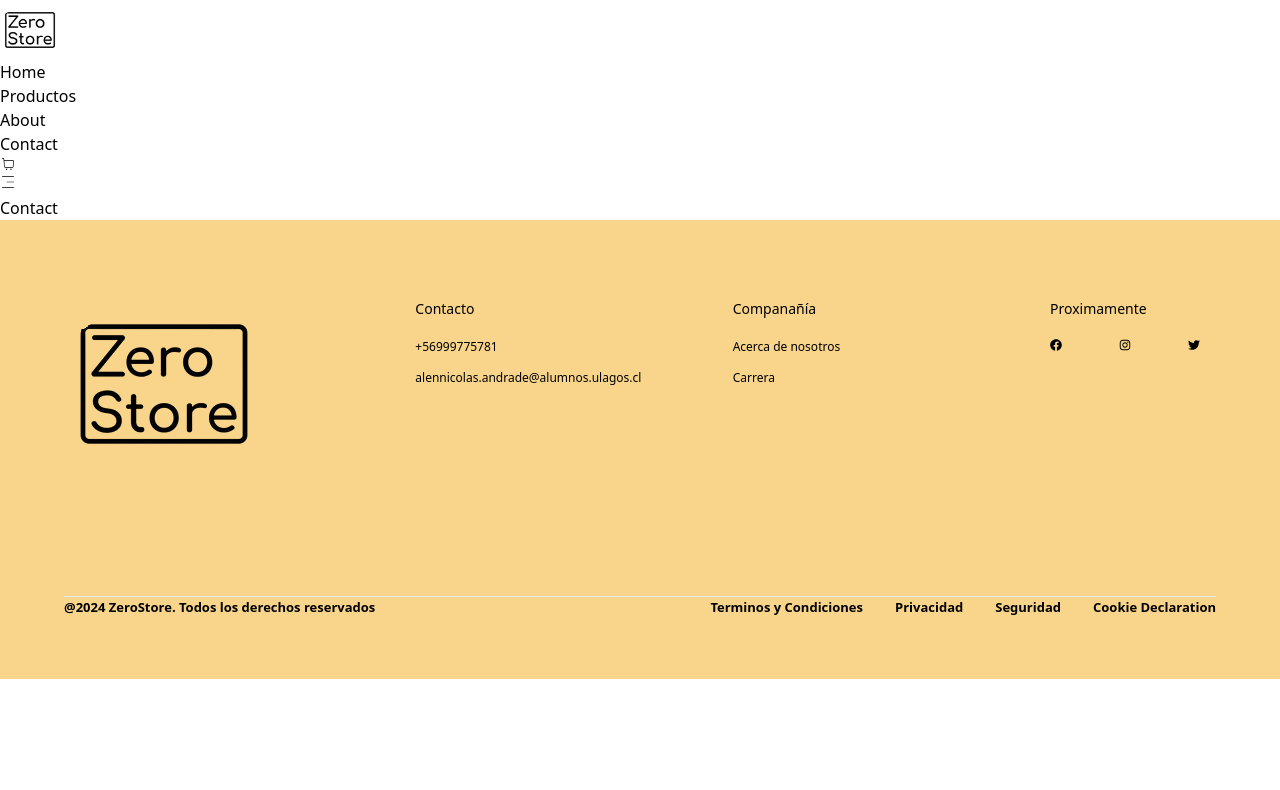
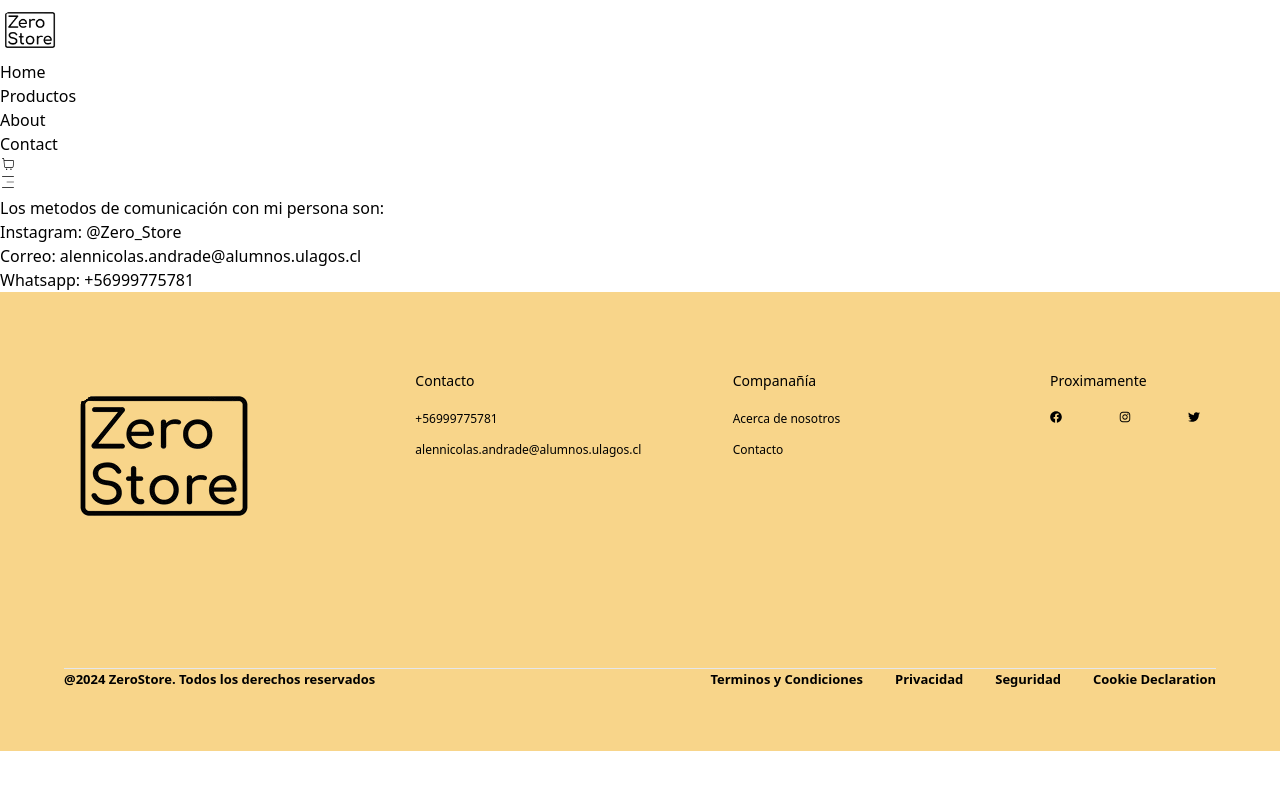
Before and after one commit to ZEROrtk/AlenAndrade-GrupoDos, a React (Vite) app: page /contact in a window 1280 px wide. Shown: the top 790 px of the page. Built offline with nearby package versions, Linux system fonts and the light colour scheme.

Commit message:
Add files via upload

```diff
--- a/src/components/About/About.jsx
+++ b/src/components/About/About.jsx
@@ -1,9 +1,11 @@
-import { Link } from "react-router-dom";
+
 
 const About = () => {
   return (
-  <div className="bg-rose-500">
-    <h1>About</h1>
+  <div className="font-['Open_Sans'] p-[18px] bg-green-300 justify-center text-center">
+
+    <p className="text-[40px] "> Zero Store es una empresa creada por un estudiante de técnico universitario en informática.</p>
+    <p className="text-[40px] "> Lugar de estudios Universidad de Los Lagos Sede Chiloé</p>
   </div>
   )
 }
--- a/src/components/Cart/Cart.jsx
+++ b/src/components/Cart/Cart.jsx
@@ -8,14 +8,14 @@ export default function Cart() {
 
     if (cart.length === 0) {
         return (
-            <div className="container mx-auto max-w-[500px] py-[150px]">
+            <div className="container mx-auto max-w-[500px] py-[150px] font-['Open_Sans']">
                 <h1 className="text-[35px] text-center font-medium">Carrito vacío</h1>
                 <p className="text-center text-[20px]">Agregar productos al carrito para comenzar a comprar.</p>
             </div>
         );
     }
     return (
-        <div className="container mx-auto py-[60px]">
+        <div className="container mx-auto py-[60px] font-['Open_Sans'] ">
             <h1 className="text-[40px] ">Carrito de compras</h1>
             <table className="w-full  text-center">
                 <thead>
@@ -24,7 +24,6 @@ export default function Cart() {
                         <th className="border border-black p-[18px]">Cantidad</th>
                         <th className="border border-black p-[18px]">Precio por unidad</th>
                         <th className="border border-black p-[18px]">Total</th>
-                        <th className="border border-black p-[18px]">Eliminar</th>
                     </tr>
                 </thead>
                 <tbody>
@@ -39,7 +38,7 @@ export default function Cart() {
                                 <td className="border border-black">{quantity}</td>
                                 <td className="border border-black">${price.toFixed(2)}</td>
                                 <td className="border border-black">${total.toFixed(2)}</td>
-                                <td className="border border-black">
+                                <td>
                                     <button onClick={() => removeFromCart(item.id)} className="bg-red-500 text-white px-[10px] py-[5px] rounded hover:bg-red-600"> Eliminar Productos</button>
                                 </td>
                             </tr>
--- a/src/components/Contact/Contact.jsx
+++ b/src/components/Contact/Contact.jsx
@@ -1,8 +1,15 @@
 
 const Contact = () => {
   return (
-    <div className="bg-blue-200" >
-       <h1>Contact</h1>
+    <div className="font-['Open_Sans'] p-[18px] bg-blue-200 text-center text-[40px]" >
+       <p>Los metodos de comunicación con mi persona son:</p>
+        <ul>
+          <li>Instagram: @Zero_Store</li>
+        <li>Correo: alennicolas.andrade@alumnos.ulagos.cl</li>
+        <li>Whatsapp: +56999775781</li>
+
+        </ul>
+
     </div>
   )
 }
--- a/src/components/Footer/Footer.jsx
+++ b/src/components/Footer/Footer.jsx
@@ -4,10 +4,10 @@ import { FaFacebook } from "react-icons/fa";
 import { FaInstagram } from "react-icons/fa";
 import { FaTwitter } from "react-icons/fa";
 import logo from '../Logo/logoz.png'
-
+import { Link } from "react-router-dom";
 const Footer = () => {
   return (
-    <div className="footer">
+    <div className="footer font-['Open_Sans']">
       <div className="sb__footer section__padding">
         <div className="sb__footer-links">
           <div className="sb__footer-links-div">
@@ -29,11 +29,11 @@ const Footer = () => {
           <div className="sb__footer-links_div">
               <h4>Companañía</h4>
               <a >
-              <p>Acerca de nosotros</p>
+            <Link spy={true} smooth={true} to="About"><p>Acerca de nosotros</p></Link>
               </a>
 
               <a >
-              <p>Carrera</p>
+              <Link spy={true} smooth={true} to="Contact"><p>Contacto</p></Link>
               </a>
 
           </div>
--- a/src/components/Item/Item.jsx
+++ b/src/components/Item/Item.jsx
@@ -3,7 +3,7 @@ import { Link } from "react-router-dom"
 export default function Item({id, name, price, img}){
 
     return(
-        <div className=" px-7 py-2 inline mr-4 border-zinc-50 hover:bg-yellow-200 hover:text-amber-50 hover:rounded cursor-pointer my-[12px] transition  ">
+        <div className="  font-['Open_Sans']  py-2 inline mr-4 border-zinc-50 hover:bg-yellow-200 hover:text-[#1e90ff] hover:rounded cursor-pointer transition justify-center text-center">
             <Link to={`/products/${id}`}><img src={img} alt="Imagen Productos" /></Link>
 
             <Link to={`/products/${id}`} className="text-[25px] my-[15px] tracking-[3px] text-[#8b008b] hover:text-[#1e90ff]">{name}</Link>
--- a/src/components/Navbar/Navbar.jsx
+++ b/src/components/Navbar/Navbar.jsx
@@ -8,7 +8,7 @@ const Navbar = () => {
     const[click, setClick] = useState(false);
     const handleClick = () => setClick(!click);
    const content = <>
-    <div className="lg:hidden block absolute top-16 w-full left-0 right-0 bg-yellow-20 transition">
+    <div className="font-['Open_Sans']  lg:hidden block absolute top-16 w-full left-0 right-0 bg-yellow-20 transition">
         <ul className="text-center text-x1 p-20">
             <Link spy={true} smooth={true} to="/">
                 <li className=" my-4 py-4 border-b border-zinc-50 hover:bg-orange-300 hover:rounded cursor-pointer bg-yellow-200">Home</li>
@@ -30,7 +30,7 @@ const Navbar = () => {
    </>
   return (
     <nav>
-        <div className="h-10vh flex justify-between z-50 text-black lg:py-5 px-20 py-4 bg-yellow-200">
+        <div className=" font-['Open_Sans'] h-10vh flex justify-between z-50 text-black lg:py-5 px-20 py-4 bg-yellow-200">
 
             <div className="flex items-center flex-1">
               <a className="logo">
```
Also changed, not shown: 1 other file (tests, documents, lock files or other folders).
